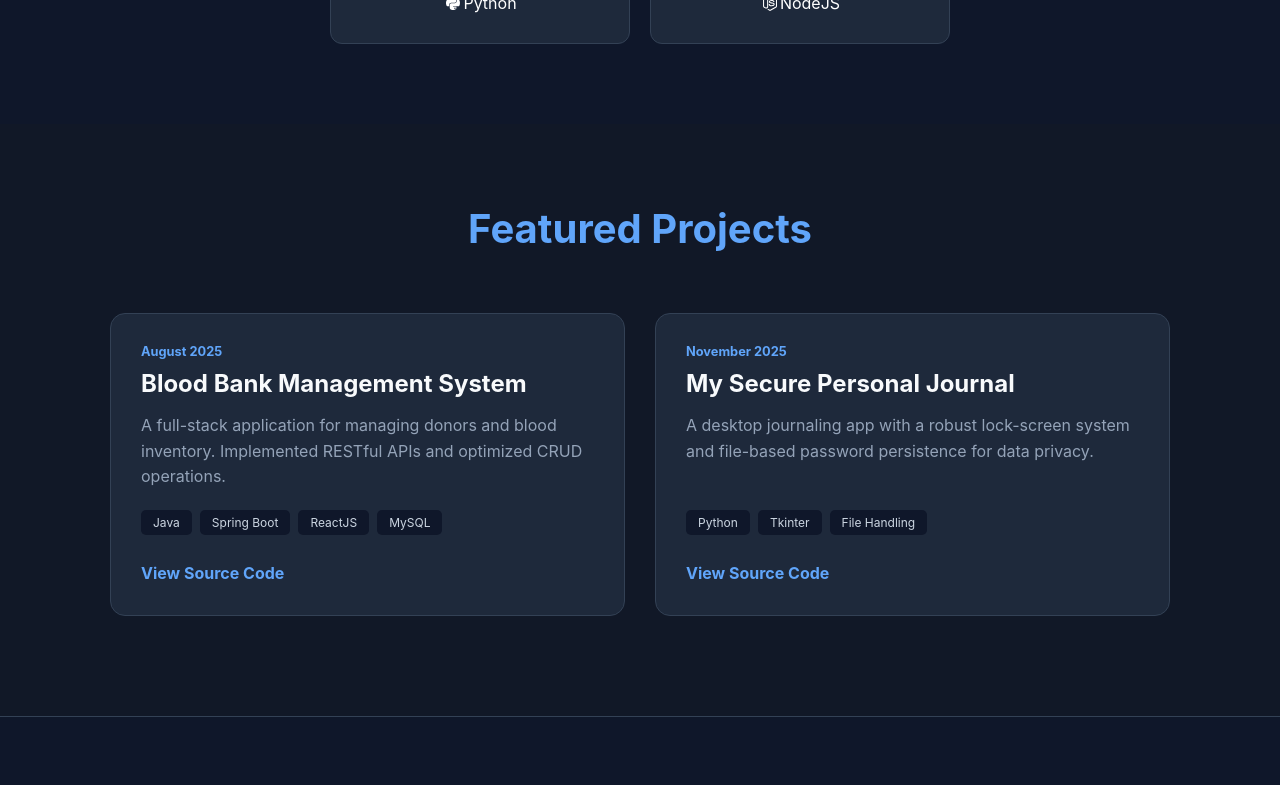
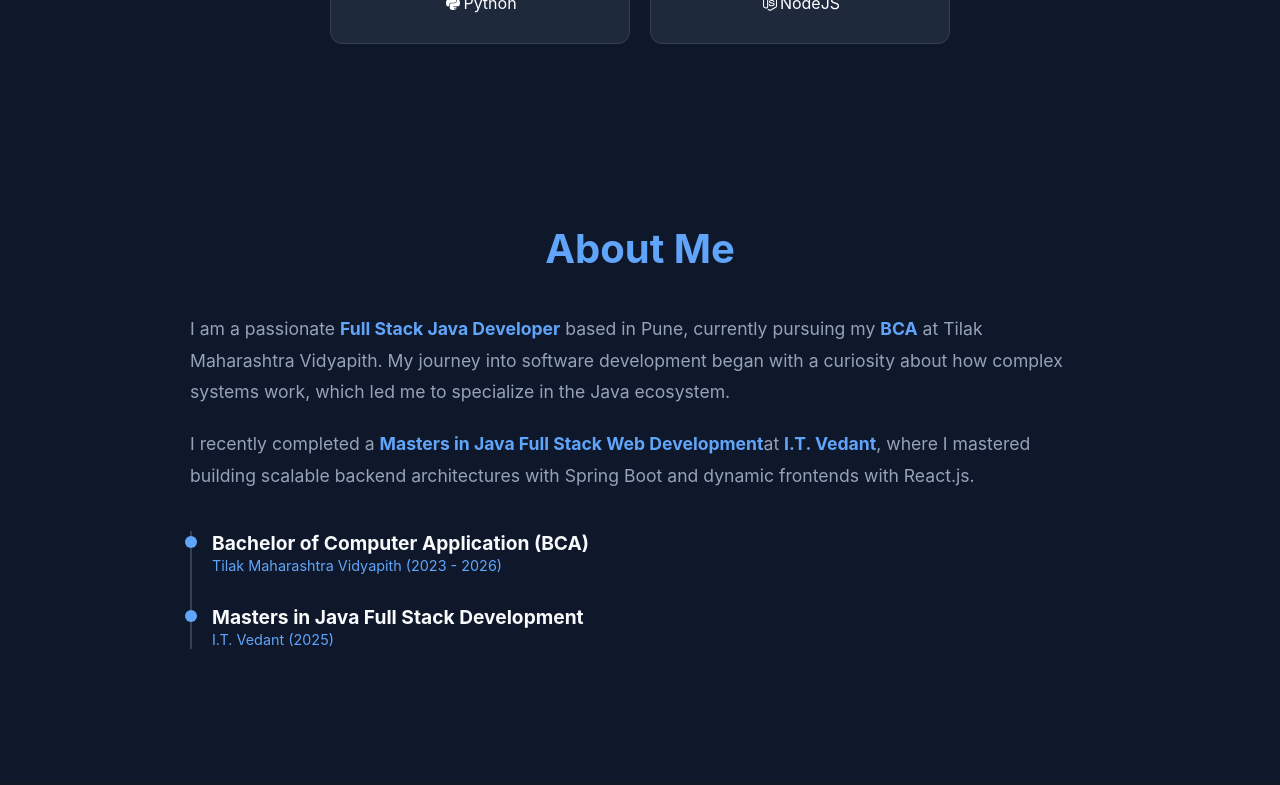
Before and after one commit to samarth-ambure/Samarth-Ambure-Portfolio, a React (Create React App) app: page / in a window 1280 px wide. Shown: the part 1080-1865 px from the top of the page. Built offline with nearby package versions, Linux system fonts and the light colour scheme.

Commit message:
added about section and make website interactive with mobile devices

```diff
--- a/src/App.css
+++ b/src/App.css
@@ -24,3 +24,22 @@ body {
 html {
   scroll-behavior: smooth;
 }
+
+/* Mobile Styles */
+@media (max-width: 768px) {
+  .nav-links {
+    display: none; /* We can add a hamburger menu later if you like */
+  }
+
+  .hero-content h1 {
+    font-size: 2.5rem;
+  }
+
+  .about-container, .skills-container, .projects-grid {
+    padding: 10px;
+  }
+
+  .skill-card, .project-card {
+    width: 100%; /* Cards take full width on mobile */
+  }
+}
--- a/src/App.js
+++ b/src/App.js
@@ -4,6 +4,7 @@ import './App.css';
 import Navbar from './components/Navbar';
 import Hero from './components/Hero';
 import Skills from './components/Skills';
+import About from './components/About'
 import Projects from './components/Projects';
 import Contact from './components/Contact';
 
@@ -13,6 +14,7 @@ function App() {
       <Navbar />
       <div id="home"><Hero /></div>
       <Skills />
+      <About />
       <Projects />
       <Contact />
     </div>
--- /dev/null
+++ b/src/components/About.css
@@ -0,0 +1,56 @@
+.about-section {
+  padding: 100px 20px;
+  background-color: #0f172a;
+  color: #f8fafc;
+}
+
+.about-container {
+  max-width: 900px;
+  margin: 0 auto;
+  text-align: center;
+}
+
+.about-text p {
+  font-size: 1.1rem;
+  line-height: 1.8;
+  color: #94a3b8;
+  margin-bottom: 20px;
+  text-align: left;
+}
+
+.about-text strong {
+  color: #60a5fa;
+}
+
+.education-timeline {
+  margin-top: 40px;
+  text-align: left;
+  border-left: 2px solid #334155;
+  padding-left: 20px;
+}
+
+.edu-item {
+  margin-bottom: 30px;
+  position: relative;
+}
+
+.edu-item::before {
+  content: "";
+  position: absolute;
+  left: -27px;
+  top: 5px;
+  width: 12px;
+  height: 12px;
+  background-color: #60a5fa;
+  border-radius: 50%;
+}
+
+.edu-item h4 {
+  color: #f8fafc;
+  font-size: 1.2rem;
+}
+
+.edu-item span {
+  color: #60a5fa;
+  font-size: 0.9rem;
+}
--- /dev/null
+++ b/src/components/About.js
@@ -0,0 +1,39 @@
+import React from 'react';
+import './About.css';
+
+function About() {
+  return (
+    <section id="about" className="about-section">
+      <div className="about-container">
+        <h2 className="section-title">About Me</h2>
+        <div className="about-content">
+          <div className="about-text">
+            <p>
+              I am a passionate <strong>Full Stack Java Developer</strong> based in Pune,
+              currently pursuing my <strong>BCA</strong> at Tilak Maharashtra Vidyapith.
+              My journey into software development began with a curiosity about how
+              complex systems work, which led me to specialize in the Java ecosystem.
+            </p>
+            <p>
+              I recently completed a <strong>Masters in Java Full Stack Web Development</strong>
+              at <strong>I.T. Vedant</strong>, where I mastered building scalable backend
+              architectures with Spring Boot and dynamic frontends with React.js.
+            </p>
+            <div className="education-timeline">
+              <div className="edu-item">
+                <h4>Bachelor of Computer Application (BCA)</h4>
+                <span>Tilak Maharashtra Vidyapith (2023 - 2026)</span>
+              </div>
+              <div className="edu-item">
+                <h4>Masters in Java Full Stack Development</h4>
+                <span>I.T. Vedant (2025)</span>
+              </div>
+            </div>
+          </div>
+        </div>
+      </div>
+    </section>
+  );
+}
+
+export default About;
--- a/src/components/Navbar.js
+++ b/src/components/Navbar.js
@@ -8,6 +8,7 @@ function Navbar() {
       <ul className="nav-links">
         <li><a href="#home">Home</a></li>
         <li><a href="#skills">Skills</a></li>
+        <li><a href="#about">About</a></li>
         <li><a href="#projects">Projects</a></li>
         <li><a href="#contact">Contact</a></li>
       </ul>
```
